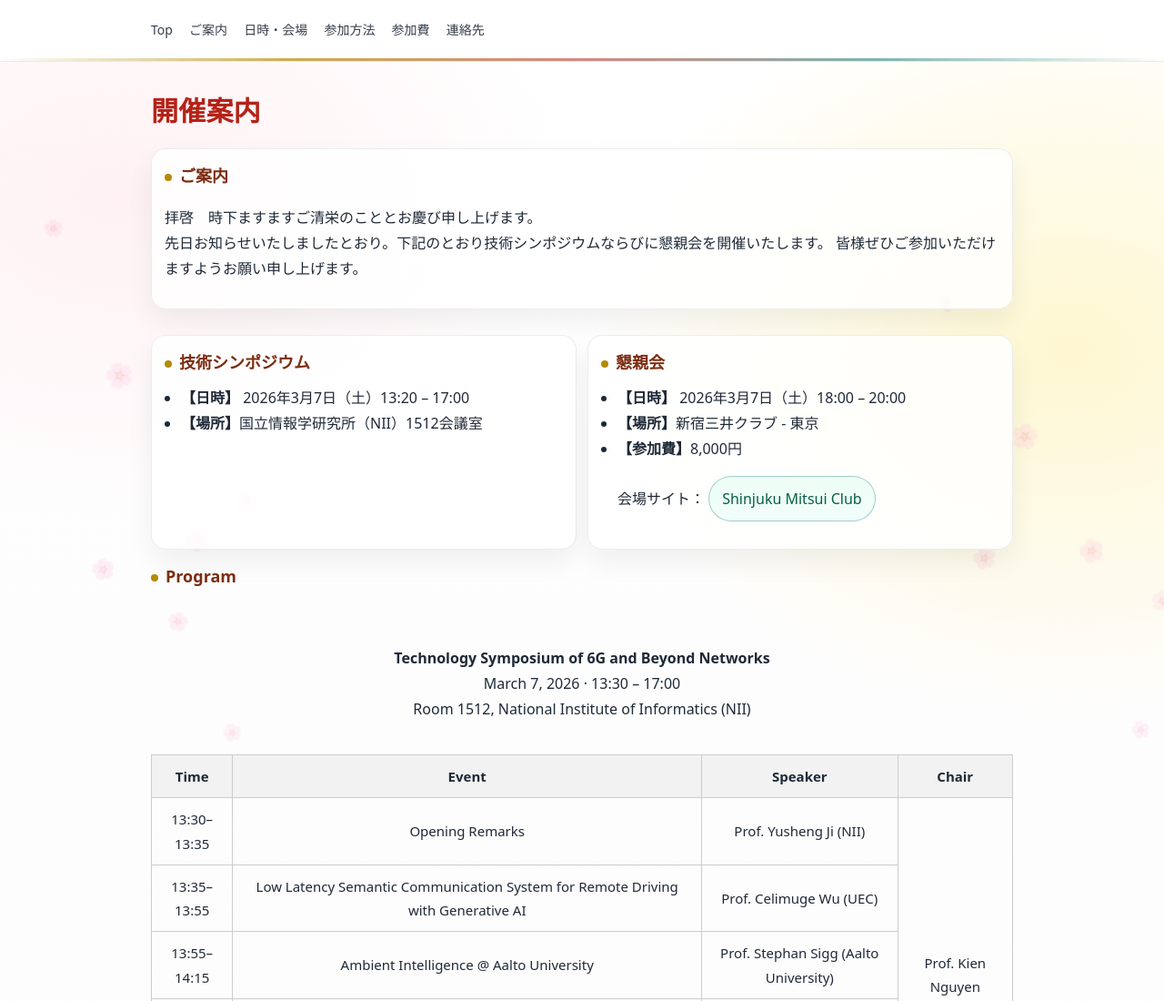
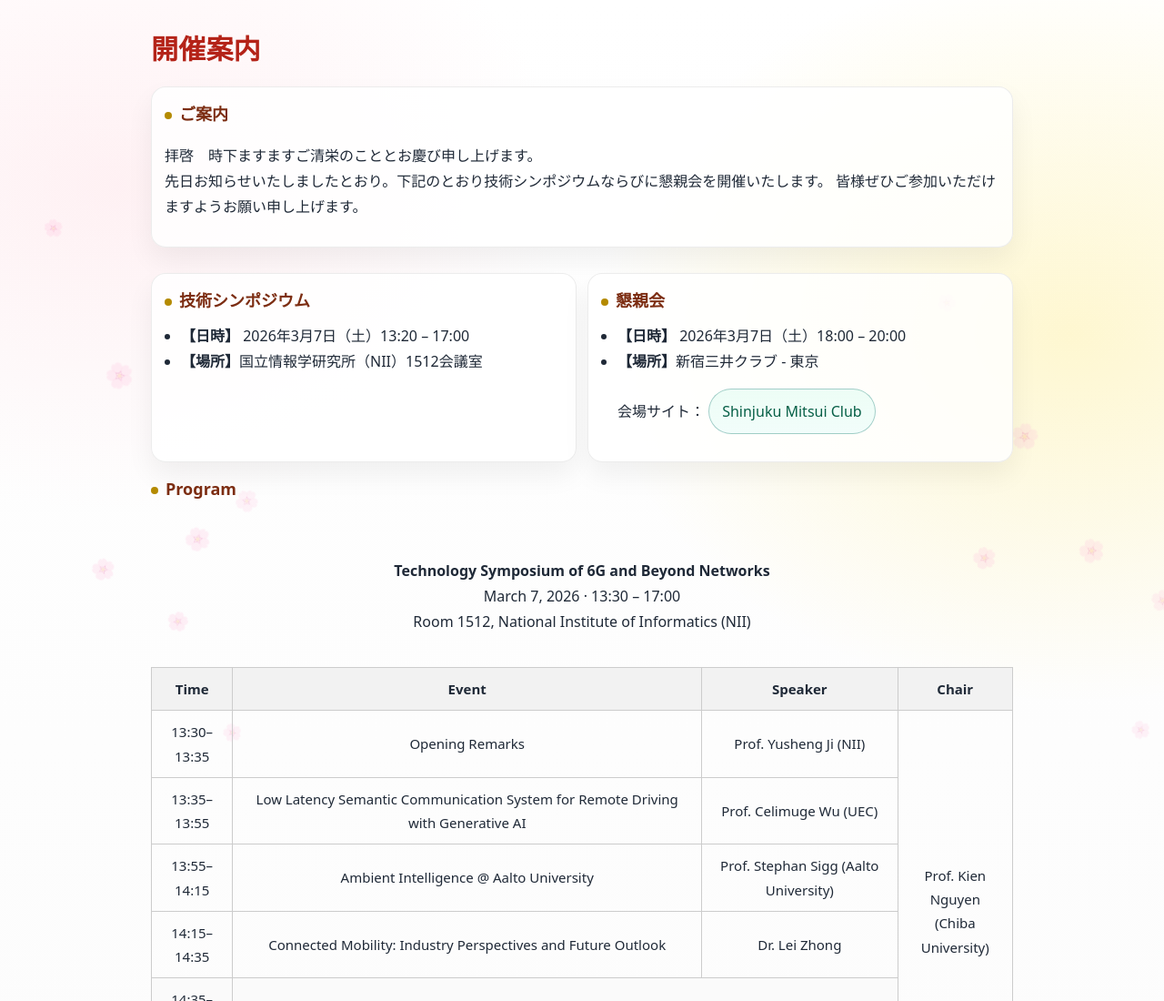
Before and after one commit to BoQianMT/retirement_Ji, a plain HTML site: page index.html in a window 1280 px wide. Shown: the top 1100 px of the page at 91% size. Drawn offline with Linux system fonts and the light colour scheme.

Commit message:
Update index.html

```diff
--- a/index.html
+++ b/index.html
@@ -197,18 +197,6 @@
   <div class="petal minhide" style="left:95%; font-size:18px; animation-duration:24s, 7s;  animation-delay:-18s, -5s; opacity:.18;">🌸</div>
   <div class="petal minhide" style="left:97%; font-size:22px; animation-duration:26s, 6s;  animation-delay:-16s, -3s; opacity:.18;">🌸</div>
 
-<header>
-  <div class="wrap">
-    <nav>
-      <a href="#top">Top</a>
-      <a href="#overview">ご案内</a>
-      <a href="#time-venue">日時・会場</a>
-      <a href="#participation">参加方法</a>
-      <a href="#fee">参加費</a>
-      <a href="#contact">連絡先</a>
-    </nav>
-  </div>
-</header>
 
 <main class="wrap" id="top">
   <h1>開催案内</h1>
@@ -235,7 +223,6 @@
       <ul>
         <li><b>【日時】</b> 2026年3月7日（土）18:00 – 20:00</li>
           <li><b>【場所】</b>新宿三井クラブ - 東京 </li>
-               <li><b>【参加費】</b>8,000円</li>
       <p>
         会場サイト：
         <a class="btn" href="https://www.shinjukumitsuiclub.jp/#close" target="_blank" rel="noopener">
```
